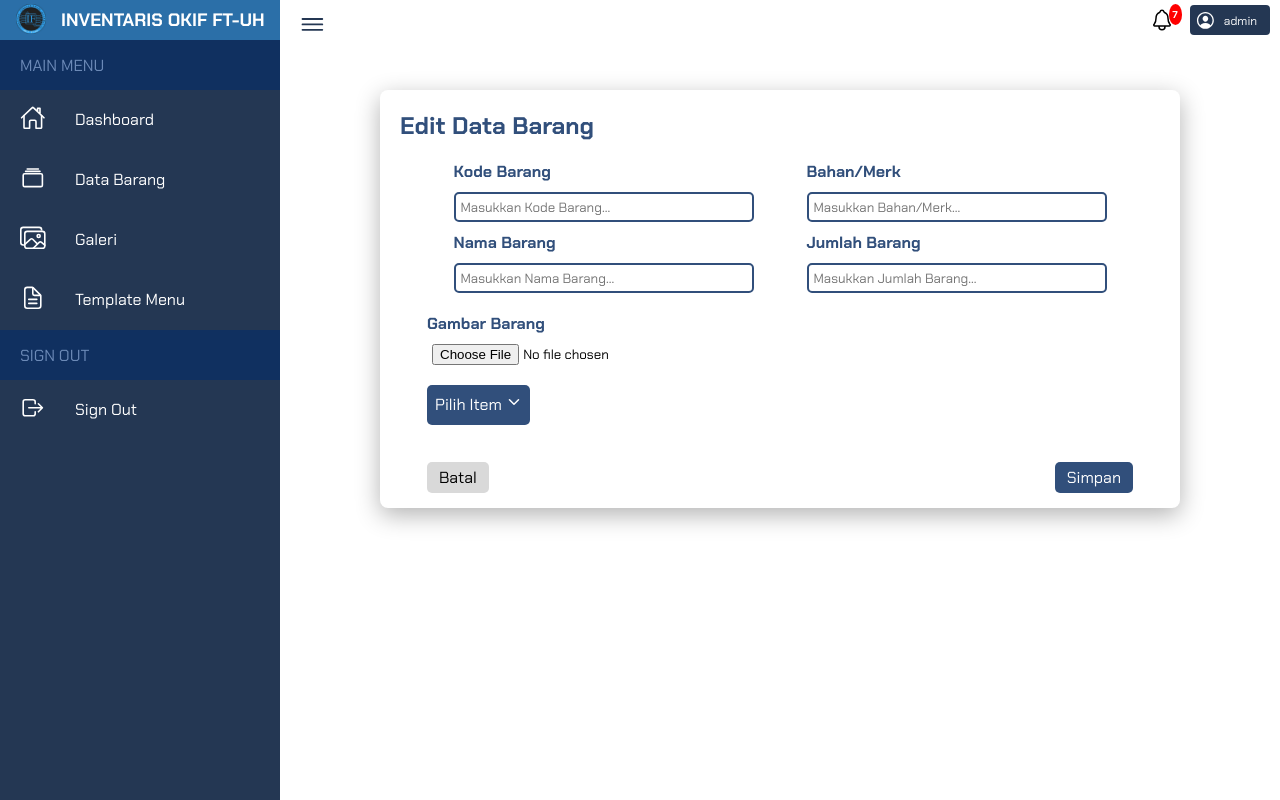
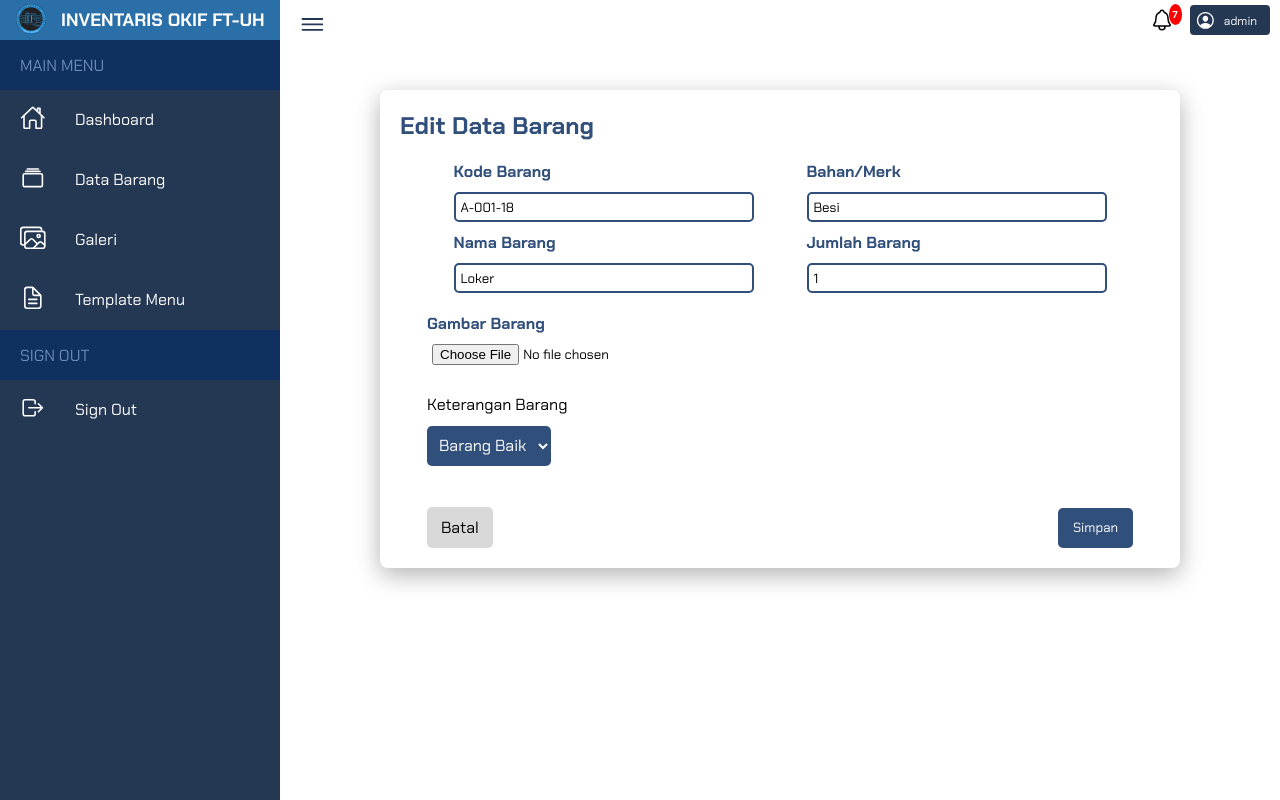
Before and after one commit to CloudDimperr/Dashboard, a CodeIgniter app: page /Sistem-informasi-klp-7/Databarang/EditBarang/3 in a window 1280 px wide. Run offline with CodeIgniter, Linux system fonts and the light colour scheme; data comes from the database, SQL or seed files in the repository; some libraries are stand-ins or nearby versions.

Commit message:
Update Back-End

```diff
--- a/Public/css/style.css
+++ b/Public/css/style.css
@@ -1183,6 +1183,7 @@ canvas#myChart2 {
     justify-content: space-between;
     width: 100%;
     margin-top: 22px;
+    align-items: center;
 }
 
 .item__addoption a {
@@ -1191,9 +1192,9 @@ canvas#myChart2 {
 
 .item__canceladd {
     background: #d9d9d9;
-    padding: 5px 12px;
+    padding: 10px 14px;
     width: 60px;
-    height: 40px;
+    height: 55px;
     border-radius: 5px;
     cursor: pointer;
     color: var(--black);
@@ -1209,8 +1210,9 @@ canvas#myChart2 {
     width: 75px;
     height: 40px;
     border-radius: 5px;
-    cursor: pointer;
-    color: var(--white);
+    border: 0px;
+    cursor: pointer;
+    color: var(--white)
 }
 
 .item__saveadd:hover {
@@ -2311,6 +2313,10 @@ input:checked + .form__input--switchslider:before {
     background: #ccc;
 }
 
+.form__dropdown__title {
+    margin-bottom: 20px;
+}
+
 
 /* TEXT EDITOR */
 
--- a/application/controllers/Databarang.php
+++ b/application/controllers/Databarang.php
@@ -23,6 +23,7 @@ class Databarang extends CI_Controller {
 	{
 		parent::__construct();
 		$this->load->model('BarangModel');
+		$this->load->library('upload');
 	}
 
 	public function index()
@@ -38,16 +39,31 @@ class Databarang extends CI_Controller {
         $this->load->view('templates/footer');
 	}
 
-	public function editbarang()
+	public function editbarang($id)
 	{
 		$data['title'] = 'EDIT BARANG';
-		$data['dataBarang'] = $this->BarangModel->get_barang();
+        $data['id'] = $id;
+		$data['databarang'] = $this->BarangModel->get_ById($id);
 
 		$this->load->helper('url');
         $this->load->view('templates/header', $data);
         $this->load->view('templates/sidetopbar');
 		$this->load->view('databarang/editbarang', $data);
         $this->load->view('templates/footer');
+	}
+
+	public function update($id){
+		$data = [
+			'kode' => $this->input->post('kode'),
+			'nama' => $this->input->post('nama'),
+			'bahan' => $this->input->post('bahan'),
+			'jumlah' => $this->input->post('jumlah'),
+			'keterangan' => $this->input->post('keterangan'),
+			'gambar' => $this->input->post('gambar')
+		];
+
+        $this->BarangModel->edit($data, $id);
+        redirect(base_url('Databarang'));
 	}
 
 	public function hapusbarang($id)
@@ -80,4 +96,17 @@ class Databarang extends CI_Controller {
 		$this->load->view('databarang/tambahbarang', $data);
         $this->load->view('templates/footer');
 	}
+
+	public function add() {
+		$data = [
+			'kode' => $this->input->post('kode'),
+			'nama' => $this->input->post('nama'),
+			'bahan' => $this->input->post('bahan'),
+			'jumlah' => $this->input->post('jumlah'),
+			'keterangan' => $this->input->post('keterangan'),
+			'gambar' => $this->input->post('gambar')
+		];
+		$this->BarangModel->add($data);
+		redirect(base_url('Databarang'));
+	}
 }
--- a/application/models/BarangModel.php
+++ b/application/models/BarangModel.php
@@ -17,6 +17,11 @@ class BarangModel extends CI_Model
         return $query->result();
     }
 
+    public function get_ById($id)
+    {
+        return $this->db->get_where($this->table, ["id" => $id])->row();
+    }
+
     // menghapus barang
     public function delete($id)
     {
@@ -24,14 +29,14 @@ class BarangModel extends CI_Model
     }
 
     // Menambahkan barang
-    public function add()
+    public function add($data)
     {
-
+        return $this->db->insert($this->table, $data);
     }
 
     // Mengedit barang
-    public function edit($id)
+    public function edit($data, $id)
     {
-
+        return $this->db->update($this->table, $data, ['id' => $id]);
     }
 }
--- a/application/views/dashboard/dashboard.php
+++ b/application/views/dashboard/dashboard.php
@@ -6,7 +6,7 @@
                 } elseif ($row->keterangan == 'Rusak')
                 {
                     $barangRusak += $row->jumlah;
-                } elseif ($row->keterangan == 'Kurang Baik')
+                } elseif ($row->keterangan == 'Kurang_Baik')
                 {
                     $barangKurangbaik += $row->jumlah;
                 } elseif ($row->keterangan == 'Hilang')
--- a/application/views/databarang/editbarang.php
+++ b/application/views/databarang/editbarang.php
@@ -1,31 +1,31 @@
                     <div class="edititem__card">
                         <div class="edititem__title">Edit Data Barang</div>
-                        <form class="input__wrapper" action="">
+                        <form class="input__wrapper" action="<?= base_url(); ?>Databarang/update/<?= $databarang->id; ?>" method="POST">
                             <div class="form__input--row">
                                 <div class="form__input--row1">
                                     <div class="form__input">
                                         <label for="text">Kode Barang</label>
 
-                                        <input type="text" name="" id="text" placeholder="Masukkan Kode Barang...">
+                                        <input type="text" name="kode" id="text" placeholder="Masukkan Kode Barang..." value="<?= $databarang->kode; ?>">
                                     </div>
 
                                     <div class="form__input">
                                         <label for="text">Nama Barang</label>
 
-                                        <input type="text" name="" id="text" placeholder="Masukkan Nama Barang...">
+                                        <input type="text" name="nama" id="text" placeholder="Masukkan Nama Barang..." value="<?= $databarang->nama; ?>">
                                     </div>
                                 </div>
                                 <div class="form__input--row2">
                                     <div class="form__input">
                                         <label for="text">Bahan/Merk</label>
 
-                                        <input type="text" name="" id="text" placeholder="Masukkan Bahan/Merk...">
+                                        <input type="text" name="bahan" id="text" placeholder="Masukkan Bahan/Merk..." value="<?= $databarang->bahan; ?>">
                                     </div>
 
                                     <div class="form__input">
                                         <label for="text">Jumlah Barang</label>
 
-                                        <input type="text" name="" id="text" placeholder="Masukkan Jumlah Barang...">
+                                        <input type="text" name="jumlah" id="text" placeholder="Masukkan Jumlah Barang..." value="<?= $databarang->jumlah; ?>">
                                     </div>
                                 </div>
                             </div>
@@ -33,18 +33,39 @@
                             <div class="form__input--upload">
                                 <label for="file">Gambar Barang </label>
 
-                                <input type="file" name="" id="file">
+                                <input type="file" name="gambar" id="file">
                             </div>
 
-                            <div class="form__input--dropdowncust">
-                                <button onclick="dropdownFunc()" type="button" class="form__input--dropbtn">
-                                    Pilih Item <ion-icon name="chevron-down-outline"></ion-icon>
-                                </button>
-                                <div id="myDropdown" class="form__input--dropdowncontent">
-                                    <a href="#">Baik</a>
-                                    <a href="#">Kurang Baik</a>
-                                    <a href="#">Rusak</a>
-                                    <a href="#">Hilang</a>
+                            <input type="hidden" name="gambar" value="<?= $databarang->gambar; ?>">
+
+                            <div class="form__dropdown__wrapper">
+                                <div class="form__dropdown__title">
+                                    Keterangan Barang
+                                </div>
+                                <div class="form__input--dropdowncust">
+                                    <label for="myDropdown" class="form__input--dropdowncontent" >Select an option:</label>
+                                    <select id="myDropdown" class="form__input--dropbtn" value="<?= $databarang->keterangan; ?>" name="keterangan">
+                                    <?php if ($databarang->keterangan == 'Baik') : ?>
+                                        <option value="Baik" selected>Barang Baik</option>
+                                        <?php else : ?>
+                                            <option value="Baik">Barang Baik</option>
+                                    <?php endif; ?>
+                                    <?php if ($databarang->keterangan == 'Kurang_Baik') : ?>
+                                        <option value="Kurang_Baik" selected>Kurang Baik</option>
+                                        <?php else : ?>
+                                            <option value="Kurang_Baik">Kurang Baik</option>
+                                    <?php endif; ?>
+                                    <?php if ($databarang->keterangan == 'Rusak') : ?>
+                                        <option value="Rusak" selected>Rusak</option>
+                                        <?php else : ?>
+                                            <option value="Rusak">Rusak</option>
+                                    <?php endif; ?>
+                                    <?php if ($databarang->keterangan == 'Hilang') : ?>
+                                        <option value="Hilang" selected>Hilang</option>
+                                        <?php else : ?>
+                                            <option value="Hilang">Hilang</option>
+                                    <?php endif; ?>
+                                    </select>
                                 </div>
                             </div>
 
@@ -52,9 +73,9 @@
                                 <a href="<?= base_url(); ?>Databarang">
                                     <span class="item__canceladd">Batal</span>
                                 </a>
-                                <a href="<?= base_url(); ?>Databarang">
-                                    <span class="item__saveadd">Simpan</span>
-                                </a>
+                                <button type="submit" name="submit" class="item__saveadd">
+                                    Simpan
+                                </button>
                             </div>
                         </form>
                     </div>
```
Also changed, not shown: application/views/databarang/tambahbarang.php (+24 -18 lines).
